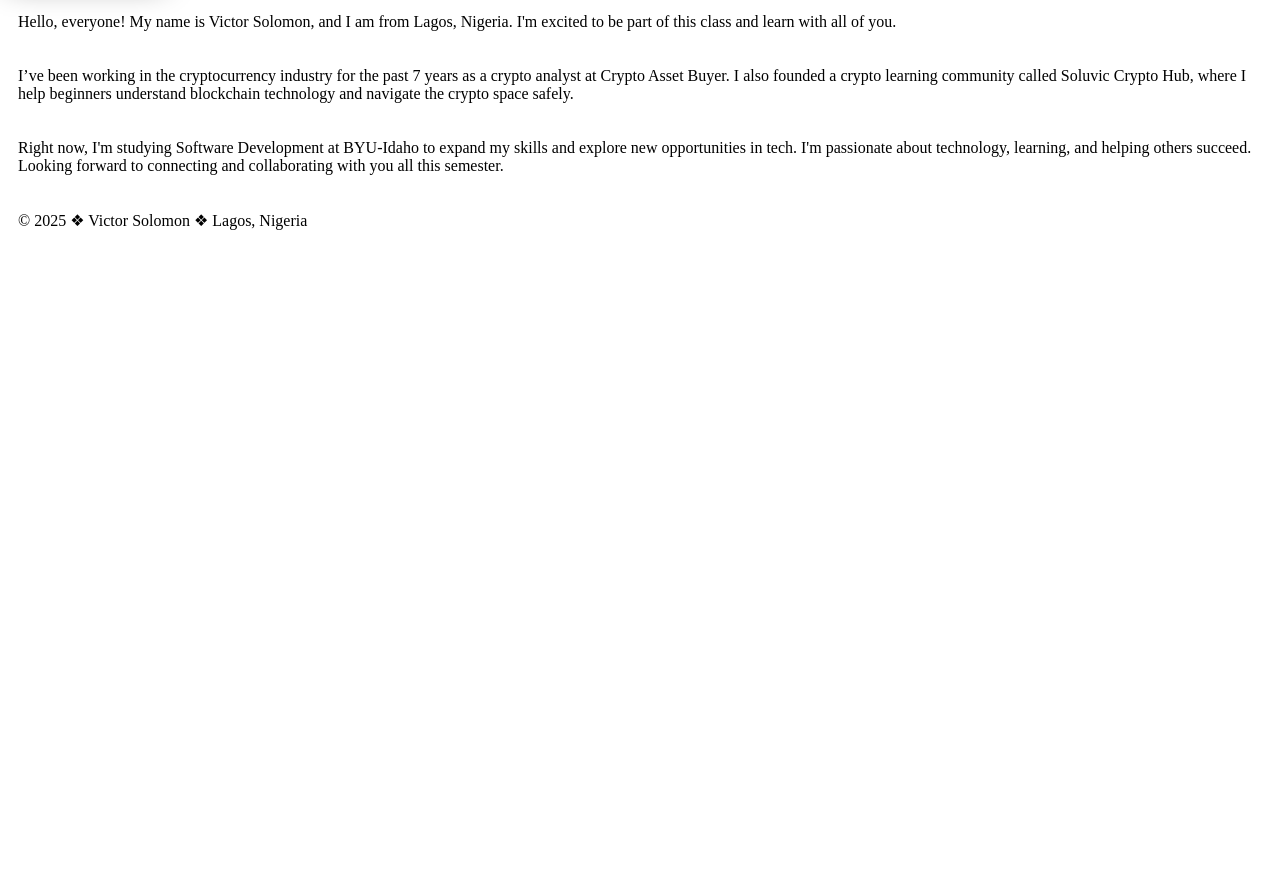
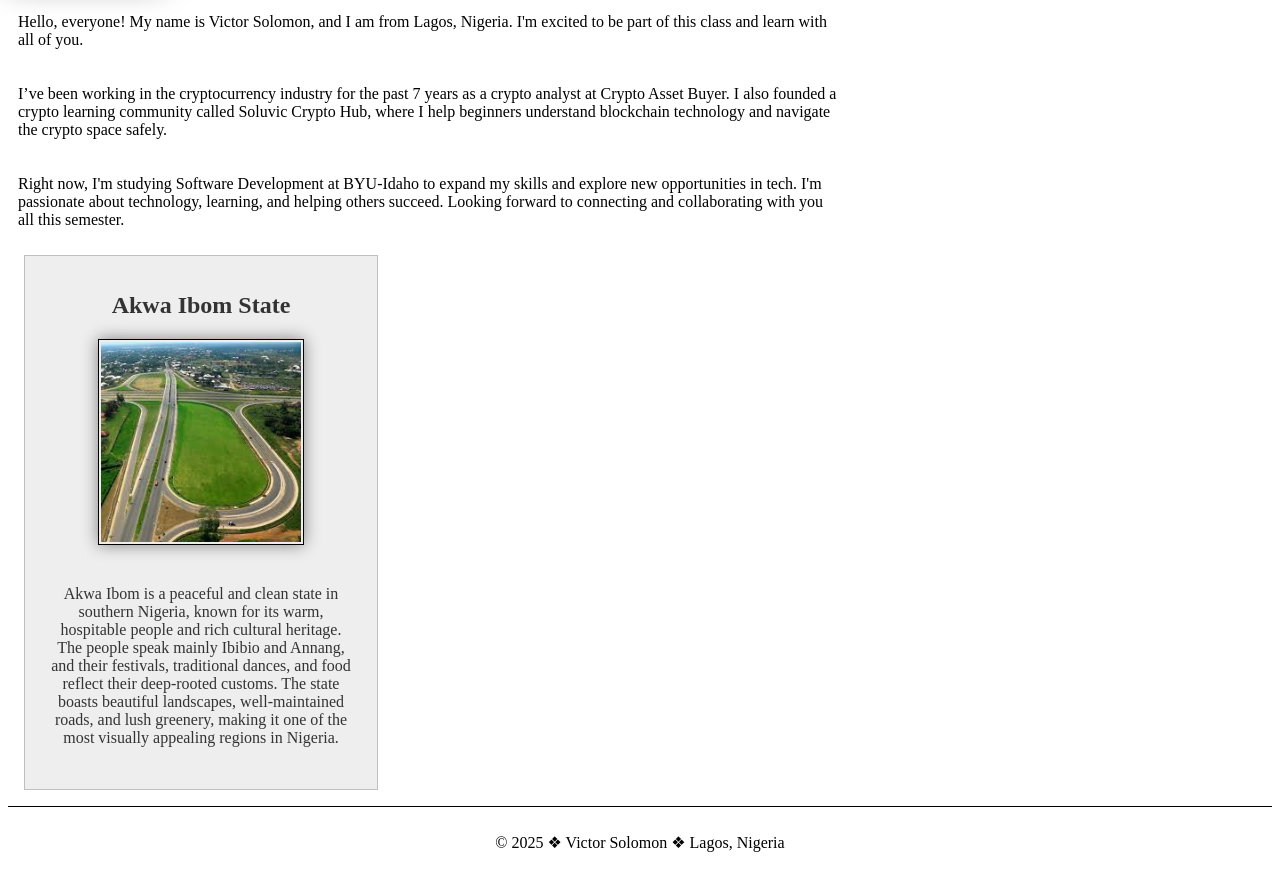
Before and after one commit to soluvic/wdd130, a plain HTML site: page index.html in a window 1280 px wide. Shown: the part 447-1325 px from the top of the page. Before the commit the page ends 800 px from the top, so only its background shows below. Drawn offline with Linux system fonts and the light colour scheme.

Commit message:
Updated main and aside layout, styled CSS

```diff
--- a/index.html
+++ b/index.html
@@ -5,6 +5,9 @@
     <meta charset="utf-8">
     <meta name="viewport" content="width=device-width, initial-scale=1.0">
     <title>Victor Solomon | WDD 130</title>
+    <meta name="description"
+        content="Victor Solomon's home page for WDD 130. Learn more about his background, coursework, and Akwa Ibom State.">
+    <meta name="author" content="Victor Solomon">
     <link rel="stylesheet" href="styles/styles.css">
 </head>
 
@@ -15,6 +18,7 @@
             <a href="wwr/">Rafting Website</a>
         </nav>
     </header>
+
     <main>
         <h1>Victor Solomon | WDD 130</h1>
         <img src="images/profile.jpeg" alt="Hello, my name is Victor Solomon" width="200">
@@ -27,6 +31,16 @@
             in tech. I'm passionate about technology, learning, and helping others succeed. Looking forward to
             connecting and collaborating with you all this semester.</p>
     </main>
+
+    <aside>
+        <h2>Akwa Ibom State</h2>
+        <img src="images/Akwaibom.jpg" alt="Scenic view of Akwa Ibom" />
+        <p>Akwa Ibom is a peaceful and clean state in southern Nigeria, known for its warm, hospitable people and rich
+            cultural heritage. The people speak mainly Ibibio and Annang, and their festivals, traditional dances, and
+            food reflect their deep-rooted customs. The state boasts beautiful landscapes, well-maintained roads, and
+            lush greenery, making it one of the most visually appealing regions in Nigeria.</p>
+    </aside>
+
     <footer>
         <p>&copy; 2025 ❖ Victor Solomon ❖ Lagos, Nigeria</p>
     </footer>
--- a/styles/styles.css
+++ b/styles/styles.css
@@ -29,3 +29,35 @@ img {
 p {
     padding: 10px;
 }
+
+/* Style the main element */
+main {
+    max-width: 840px;
+}
+
+/* Style the aside section */
+aside {
+    width: 20rem;
+    margin: 1rem;
+    border: 1px solid rgba(0, 0, 0, 0.2);
+    padding: 1rem;
+    background-color: #eee;
+    color: #333;
+    text-align: center;
+}
+
+/* Style image in aside separately */
+aside img {
+    width: 200px;
+    height: auto;
+    border: 1px solid black;
+    box-shadow: 0 0 15px gray;
+    margin-bottom: 10px;
+}
+
+/* Style the footer */
+footer {
+    margin-top: 15px;
+    border-top: 1px solid #000;
+    text-align: center;
+}
```
Also changed, not shown: images/Akwaibom.jpg (added).
